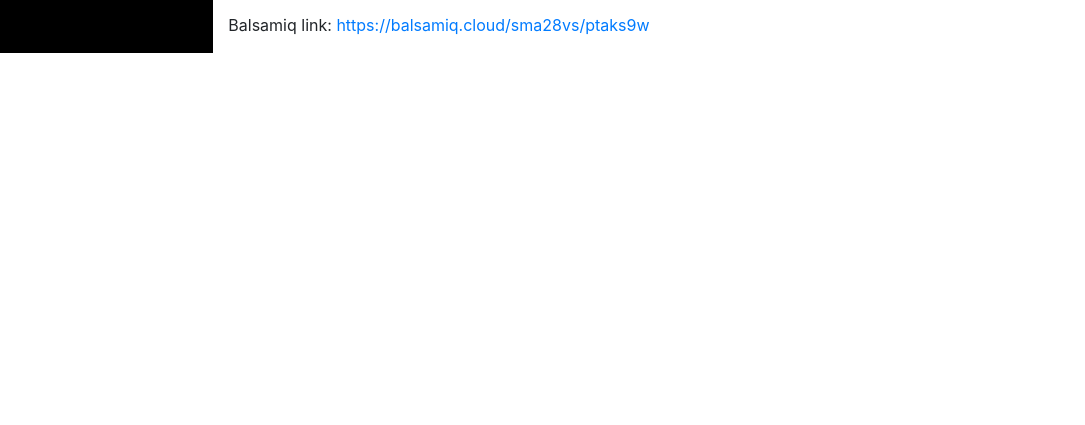
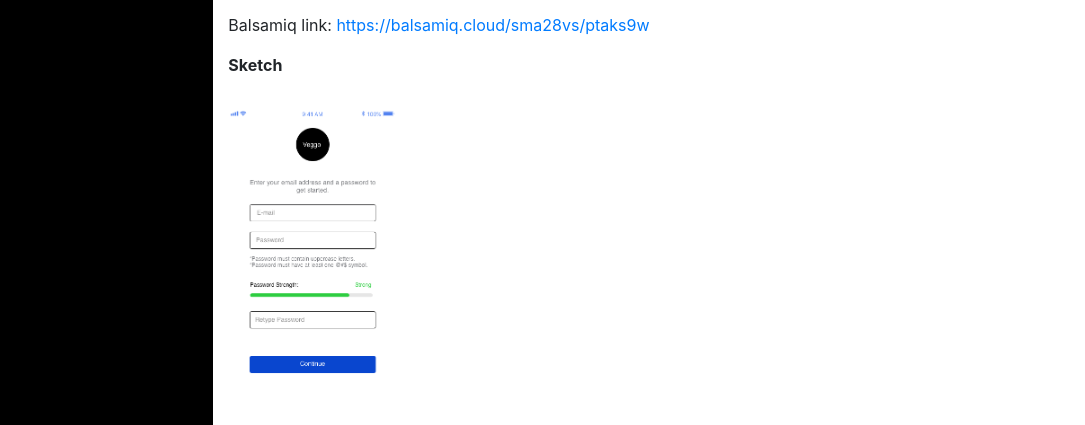
Before and after one commit to dennismchung/my-site, a plain HTML site: page design.html in a window 1280 px wide. Shown: the part 2994-3419 px from the top of the page, without its empty margins (0-1085 px from the left). Before the commit the page ends 3047 px from the top, so only its background shows below. Drawn offline with nearby package versions, Linux system fonts and the light colour scheme.

Commit message:
add new pic

```diff
--- a/design.html
+++ b/design.html
@@ -42,6 +42,8 @@
 
             <a target="_blank" href="assets/images/veggo-checkout-flow.png"><img class="design-img wide" src="assets/images/veggo-checkout-flow.png"></a>
             <p>Balsamiq link: <a href="https://balsamiq.cloud/sma28vs/ptaks9w">https://balsamiq.cloud/sma28vs/ptaks9w</a></p>
+            <p><b>Sketch</b></p>
+            <a target="_blank" href="assets/images/sketch-login.png"><img class="design-img smaller" src="assets/images/sketch-login.png"></a>
           </div>
         </div>
       </div>
```
Also changed, not shown: assets/images/create-account.png, assets/images/sketch-login.png (added), assets/images/veggo-checkout-flow.png, 3 other files.
